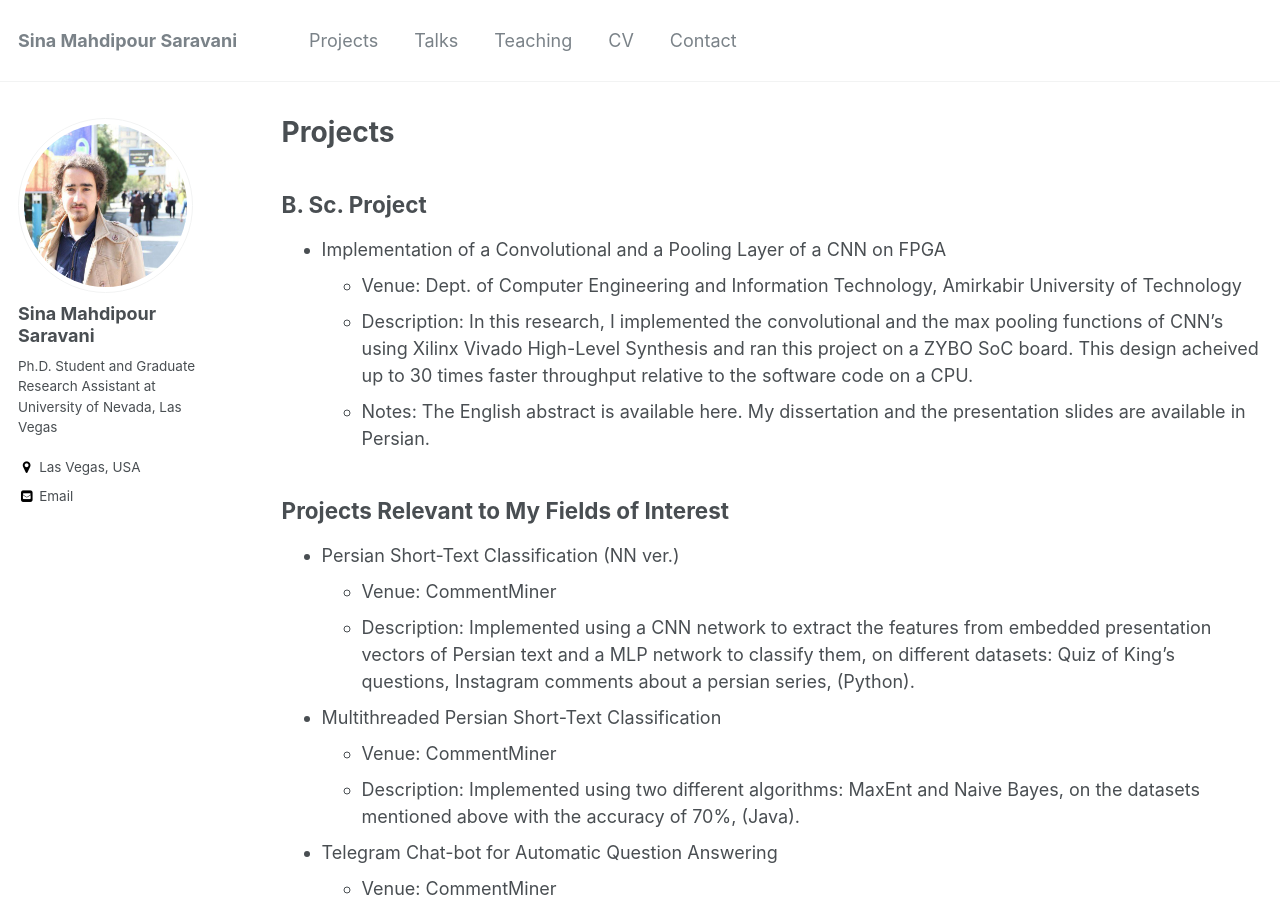
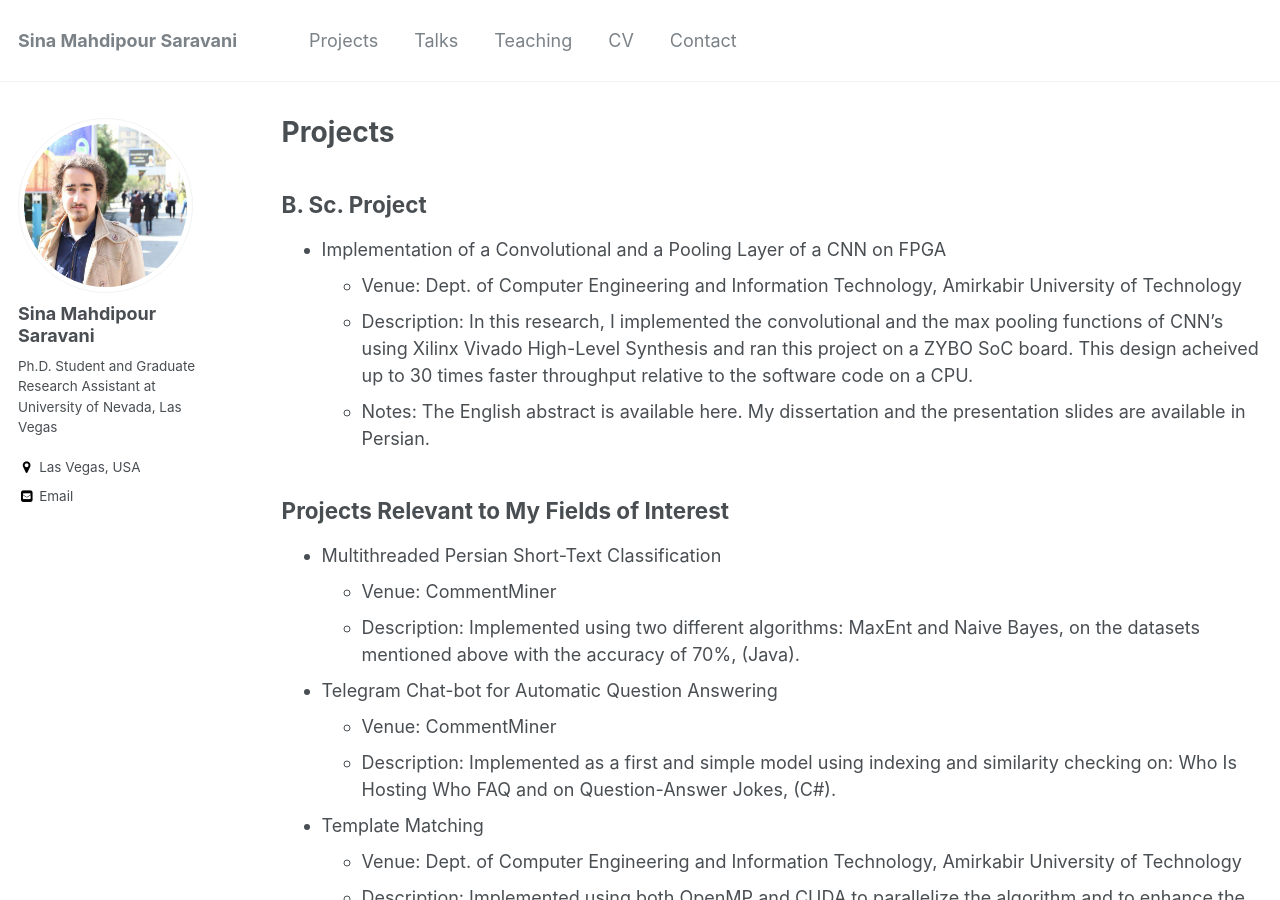
Before and after one commit to sinamps/sinamps.github.io, a Jekyll site: the page built from _pages/projects.md, in a window 1280 px wide and 900 px high. Built offline with Jekyll 4.4.1, drawn with Linux system fonts in a browser that asks for light colours.

Commit message:
true make

```diff
--- a/_pages/projects.md
+++ b/_pages/projects.md
@@ -15,10 +15,6 @@ __B. Sc. Project__
 
 Projects Relevant to My Fields of Interest
 ------
-* Persian Short-Text Classification (NN ver.)
-  * Venue: CommentMiner
-  * Description: Implemented using a CNN network to extract the features from embedded presentation vectors of Persian text and a MLP network to classify them, on different datasets: Quiz of King's questions, Instagram comments about a persian series, (Python).
-
 * Multithreaded Persian Short-Text Classification
   * Venue: CommentMiner
   * Description: Implemented using two different algorithms: MaxEnt and Naive Bayes, on the datasets mentioned above with the accuracy of 70%, (Java).
```
